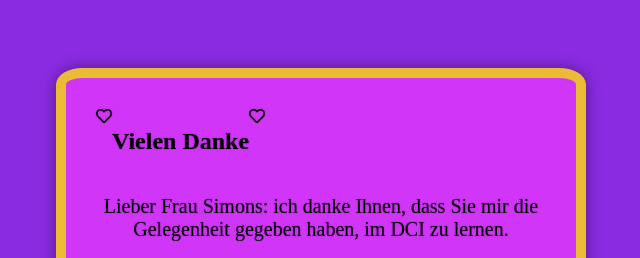
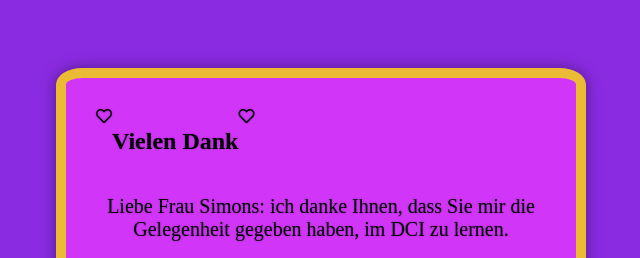
Before and after one commit to AliRezk1992/GiftCard, a plain HTML site: page index.html in a window 1280 px wide. Shown: the part 125-383 px from the top of the page, 319-959 px from the left. Drawn offline with Linux system fonts and the light colour scheme.

Commit message:
text lieber --> liebe

```diff
--- a/index.html
+++ b/index.html
@@ -16,12 +16,12 @@
         <div>
             <header>
                 <i class="far fa-heart"></i>
-                <h1>Vielen Danke</h1>
+                <h1>Vielen Dank</h1>
                 <i class="far fa-heart"></i>
             </header>
 
             <main>
-                <p>Lieber Frau Simons:
+                <p>Liebe Frau Simons:
                     ich danke Ihnen, dass Sie mir die Gelegenheit gegeben haben, im DCI zu lernen.
                 </p>
             </main>
```
